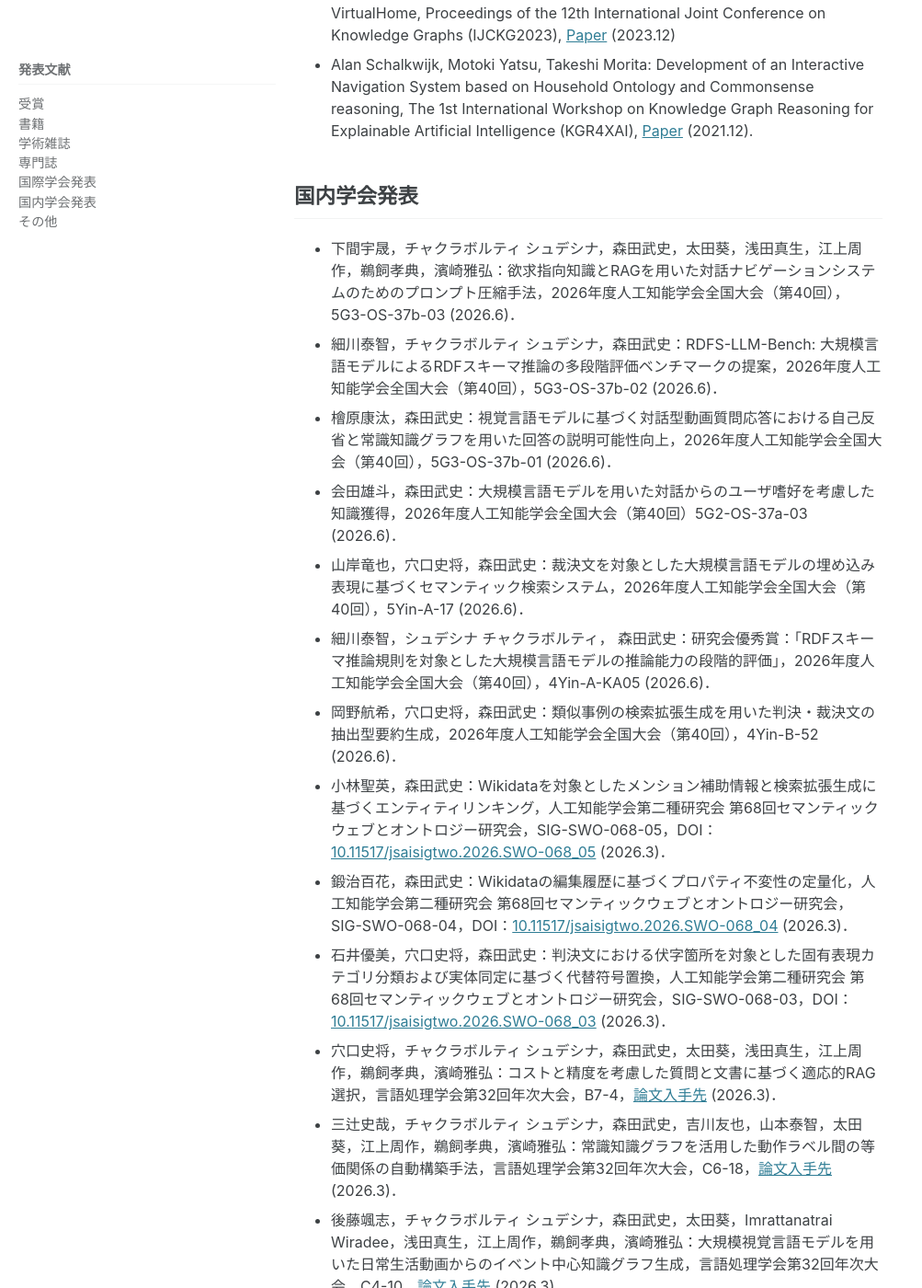
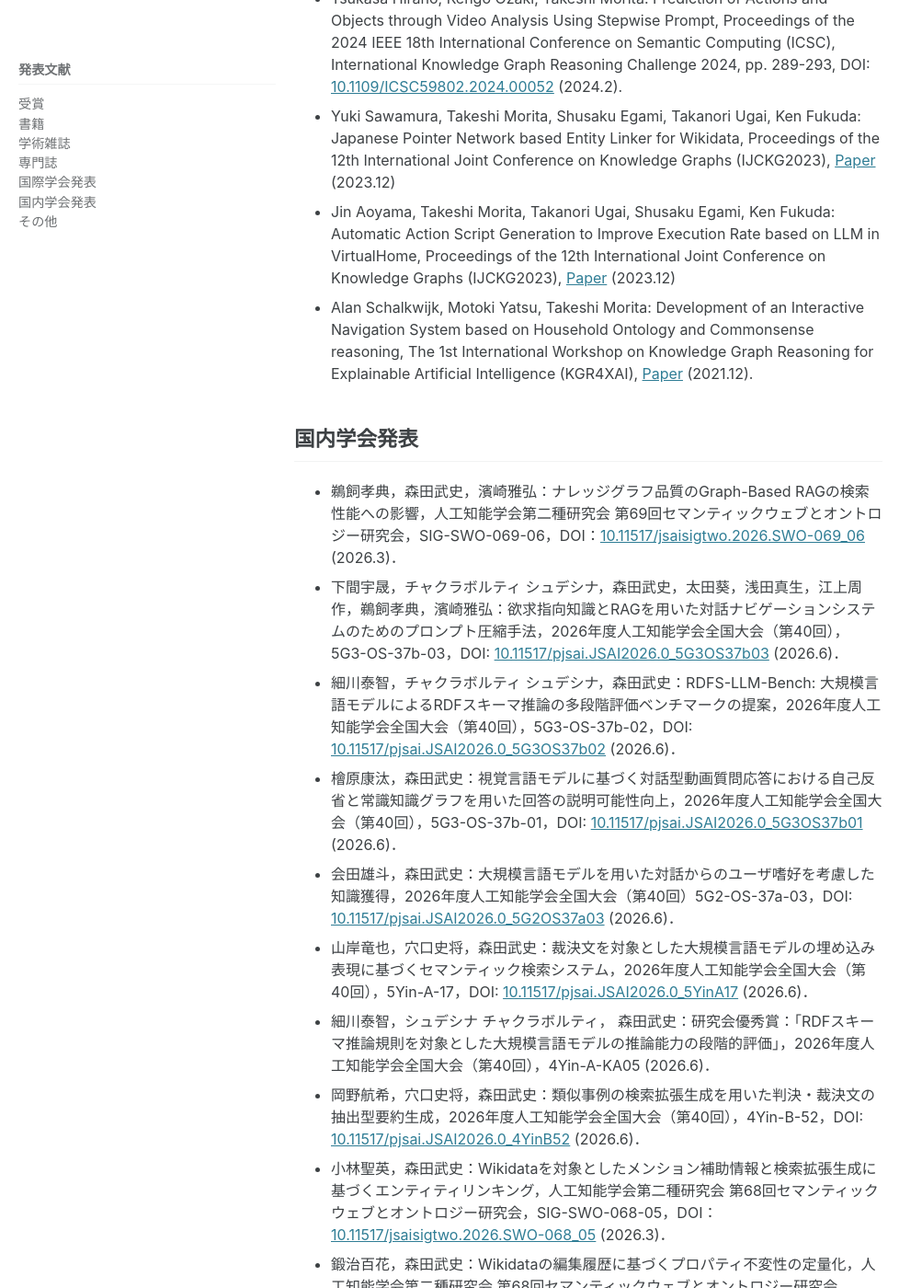
Before and after one commit to ke-lab-it-agu/ke-lab-it-agu.github.io, a Jekyll site: the page built from publications.md, in a window 1280 px wide and 1400 px high, scrolled down 3334 px. Shown: the whole window at 92% size, without its empty margins (0-1003 px from the left). Built offline with Jekyll 4.4.1, drawn with Linux system fonts in a browser that asks for light colours; cached includes are drawn as plain includes; some of the changed text lies outside the part shown.

Commit message:
update news and publications

```diff
--- a/publications.md
+++ b/publications.md
@@ -6,7 +6,7 @@ sidebar:
 ---
 
 ## 受賞
-
+- [2026年度(第40回)人工知能学会全国大会優秀賞（ポスターセッション発表部門）](https://www.ai-gakkai.or.jp/about/award/jsai_award-conf/#CONFERENCE)，「裁決文を対象とした大規模言語モデルの埋め込み表現に基づくセマンティック検索システム」[5Yin-A-17]，山岸 竜也，森田 武史.
 - [2025年度人工知能学会研究会優秀賞](https://www.ai-gakkai.or.jp/about/award/jsai_award-sig/)
   細川泰智，チャクラボルティ シュデシナ，森田武史：RDFスキーマ推論規則を対象とした大規模言語モデルの推論能力の段階的評価，人工知能学会第二種研究会 第66回セマンティックウェブとオントロジー研究会，SIG-SWO-066-07，DOI：[10.11517/jsaisigtwo.2025.SWO-066_07](https://doi.org/10.11517/jsaisigtwo.2025.SWO-066_07) (2025.9)．の発表に対して授与された賞．
 - [2025年度(第12回)人工知能学会全国大会学生奨励賞（オーガナイズドセッション口頭発表部門）](https://www.ai-gakkai.or.jp/about/award/jsai_award-conf-s/#CONFERENCE_S)，「RDFスキーマ推論規則を対象とした大規模言語モデルの推論能力の評価」[3P1-OS-46a-04] 細川 泰智.
@@ -31,6 +31,8 @@ sidebar:
 - 浅野歴，谷津元樹，森田武史：キャプション及び物体認識ラベルを用いた描画内容に即した駄洒落文の選択手法，画像ラボ，Vol.34，No.3，pp.59-65，[雑誌入手先](https://www.nikko-pb.co.jp/products/detail.php?product_id=5491) (2023.3).
 
 ## 国際学会発表
+- Taichi Hosokawa, Sudesna Chakraborty, Takeshi Morita: RDFS-LLM-Bench: A Benchmark for Evaluating RDF Schema Inference in LLMs, The Semantic Web – ISWC 2026, Lecture Notes in Computer Science, vol 17128, pp. 221--239, DOI: [10.1007/978-3-032-42029-9_12](https://doi.org/10.1007/978-3-032-42029-9_12) (2026.10) <!-- 2026/10/28 -->
+- Takanori Ugai, Takeshi Morita: Reasoning over Hybrid Graphs: Adaptive Causal Path Discovery for Reliable Knowledge Graph RAG, Posters and Demos of the 25th International Semantic Web Conference (ISWC-C 2026) (2026.10) <!-- 2026/10/27 -->
 - Sato, Y., Morita, T., & Chakraborty, S. "Language model sensitivity to narrative content and individual patterns in predicting BOLD signal". Aperture Neuro. (2026, June 23). OHBM 2026 Annual Meeting Abstract Book. Organization for Human Brain Mapping (OHBM), Bordeaux, France. [10.5281/zenodo.20817576](https://doi.org/10.5281/zenodo.20817576)
 - Kawashima, S., Morita, T., & Chakraborty, S. "Assessing sentence-level modulation for multimodal BOLD prediction during narrative comprehension". Aperture Neuro. (2026, June 23). OHBM 2026 Annual Meeting Abstract Book. Organization for Human Brain Mapping (OHBM), Bordeaux, France. [10.5281/zenodo.20817576](https://doi.org/10.5281/zenodo.20817576)
 - Hiroaki Shimoma, Sudesna Chakraborty, Takeshi Morita, Aoi Ohta, Masaki Asada, Shusaku Egami, Takanori Ugai, Masahiro Hamasaki: RAG-Enhanced Prompt Compression with Need-Oriented Knowledge for Dialog Based Embodied Navigation, Proceedings of the 18th International Conference on Agents and Artificial Intelligence - Volume 4: ICAART, SciTePress, pp.3055-3062, DOI: [10.5220/0014352900004052](https://doi.org/10.5220/0014352900004052) (2026.3) <!-- 2026/3/7 -->
@@ -48,13 +50,14 @@ sidebar:
 - Alan Schalkwijk, Motoki Yatsu, Takeshi Morita: Development of an Interactive Navigation System based on Household Ontology and Commonsense reasoning, The 1st International Workshop on Knowledge Graph Reasoning for Explainable Artificial Intelligence (KGR4XAI), [Paper](https://kgr4xai.ikgrc.org/2021/papers/KGR4XAI_2021_paper_2_cr.pdf) (2021.12). <!-- 2021/12/6 -->
 
 ## 国内学会発表
-- 下間宇晟，チャクラボルティ シュデシナ，森田武史，太田葵，浅田真生，江上周作，鵜飼孝典，濱崎雅弘：欲求指向知識とRAGを用いた対話ナビゲーションシステムのためのプロンプト圧縮手法，2026年度人工知能学会全国大会（第40回），5G3-OS-37b-03 (2026.6)．<!-- 2026/6/12 -->
-- 細川泰智，チャクラボルティ シュデシナ，森田武史：RDFS-LLM-Bench: 大規模言語モデルによるRDFスキーマ推論の多段階評価ベンチマークの提案，2026年度人工知能学会全国大会（第40回），5G3-OS-37b-02 (2026.6)．<!-- 2026/6/12 -->
-- 檜原康汰，森田武史：視覚言語モデルに基づく対話型動画質問応答における自己反省と常識知識グラフを用いた回答の説明可能性向上，2026年度人工知能学会全国大会（第40回），5G3-OS-37b-01 (2026.6)．<!-- 2026/6/12 -->
-- 会田雄斗，森田武史：大規模言語モデルを用いた対話からのユーザ嗜好を考慮した知識獲得，2026年度人工知能学会全国大会（第40回）5G2-OS-37a-03 (2026.6)．<!-- 2026/6/12 -->
-- 山岸竜也，穴口史将，森田武史：裁決文を対象とした大規模言語モデルの埋め込み表現に基づくセマンティック検索システム，2026年度人工知能学会全国大会（第40回），5Yin-A-17 (2026.6)．<!-- 2026/6/12 -->
+- 鵜飼孝典，森田武史，濱崎雅弘：ナレッジグラフ品質のGraph-Based RAGの検索性能への影響，人工知能学会第二種研究会 第69回セマンティックウェブとオントロジー研究会，SIG-SWO-069-06，DOI：[10.11517/jsaisigtwo.2026.SWO-069_06](https://doi.org/10.11517/jsaisigtwo.2026.SWO-069_06) (2026.3)．<!-- 2026/9/16 -->
+- 下間宇晟，チャクラボルティ シュデシナ，森田武史，太田葵，浅田真生，江上周作，鵜飼孝典，濱崎雅弘：欲求指向知識とRAGを用いた対話ナビゲーションシステムのためのプロンプト圧縮手法，2026年度人工知能学会全国大会（第40回），5G3-OS-37b-03，DOI: [10.11517/pjsai.JSAI2026.0_5G3OS37b03](https://doi.org/10.11517/pjsai.JSAI2026.0_5G3OS37b03) (2026.6)．<!-- 2026/6/12 -->
+- 細川泰智，チャクラボルティ シュデシナ，森田武史：RDFS-LLM-Bench: 大規模言語モデルによるRDFスキーマ推論の多段階評価ベンチマークの提案，2026年度人工知能学会全国大会（第40回），5G3-OS-37b-02，DOI: [10.11517/pjsai.JSAI2026.0_5G3OS37b02](https://doi.org/10.11517/pjsai.JSAI2026.0_5G3OS37b02) (2026.6)．<!-- 2026/6/12 -->
+- 檜原康汰，森田武史：視覚言語モデルに基づく対話型動画質問応答における自己反省と常識知識グラフを用いた回答の説明可能性向上，2026年度人工知能学会全国大会（第40回），5G3-OS-37b-01，DOI: [10.11517/pjsai.JSAI2026.0_5G3OS37b01](https://doi.org/10.11517/pjsai.JSAI2026.0_5G3OS37b01) (2026.6)．<!-- 2026/6/12 -->
+- 会田雄斗，森田武史：大規模言語モデルを用いた対話からのユーザ嗜好を考慮した知識獲得，2026年度人工知能学会全国大会（第40回）5G2-OS-37a-03，DOI: [10.11517/pjsai.JSAI2026.0_5G2OS37a03](https://doi.org/10.11517/pjsai.JSAI2026.0_5G2OS37a03) (2026.6)．<!-- 2026/6/12 -->
+- 山岸竜也，穴口史将，森田武史：裁決文を対象とした大規模言語モデルの埋め込み表現に基づくセマンティック検索システム，2026年度人工知能学会全国大会（第40回），5Yin-A-17，DOI: [10.11517/pjsai.JSAI2026.0_5YinA17](https://doi.org/10.11517/pjsai.JSAI2026.0_5YinA17) (2026.6)．<!-- 2026/6/12 -->
 - 細川泰智，シュデシナ チャクラボルティ， 森田武史：研究会優秀賞：「RDFスキーマ推論規則を対象とした大規模言語モデルの推論能力の段階的評価」，2026年度人工知能学会全国大会（第40回），4Yin-A-KA05 (2026.6)．<!-- 2026/6/11 -->
-- 岡野航希，穴口史将，森田武史：類似事例の検索拡張生成を用いた判決・裁決文の抽出型要約生成，2026年度人工知能学会全国大会（第40回），4Yin-B-52 (2026.6)．<!-- 2026/6/11 -->
+- 岡野航希，穴口史将，森田武史：類似事例の検索拡張生成を用いた判決・裁決文の抽出型要約生成，2026年度人工知能学会全国大会（第40回），4Yin-B-52，DOI: [10.11517/pjsai.JSAI2026.0_4YinB52](https://doi.org/10.11517/pjsai.JSAI2026.0_4YinB52) (2026.6)．<!-- 2026/6/11 -->
 - 小林聖英，森田武史：Wikidataを対象としたメンション補助情報と検索拡張生成に基づくエンティティリンキング，人工知能学会第二種研究会 第68回セマンティックウェブとオントロジー研究会，SIG-SWO-068-05，DOI：[10.11517/jsaisigtwo.2026.SWO-068_05](https://doi.org/10.11517/jsaisigtwo.2026.SWO-068_05) (2026.3)．<!-- 2026/3/16 -->
 - 鍛治百花，森田武史：Wikidataの編集履歴に基づくプロパティ不変性の定量化，人工知能学会第二種研究会 第68回セマンティックウェブとオントロジー研究会，SIG-SWO-068-04，DOI：[10.11517/jsaisigtwo.2026.SWO-068_04](https://doi.org/10.11517/jsaisigtwo.2026.SWO-068_04) (2026.3)．<!-- 2026/3/16 -->
 - 石井優美，穴口史将，森田武史：判決文における伏字箇所を対象とした固有表現カテゴリ分類および実体同定に基づく代替符号置換，人工知能学会第二種研究会 第68回セマンティックウェブとオントロジー研究会，SIG-SWO-068-03，DOI：[10.11517/jsaisigtwo.2026.SWO-068_03](https://doi.org/10.11517/jsaisigtwo.2026.SWO-068_03) (2026.3)．<!-- 2026/3/16 -->
```
Also changed, not shown: index.md (+4 -0 lines).
